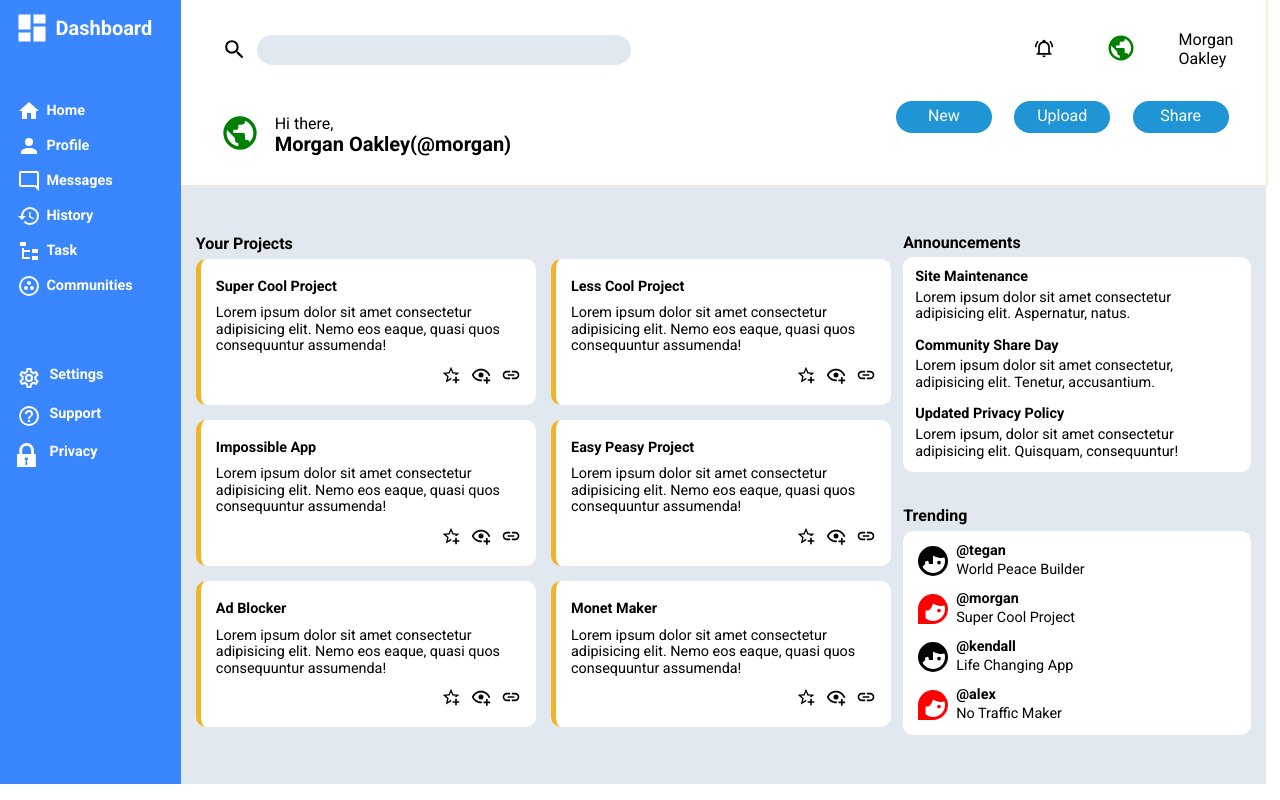
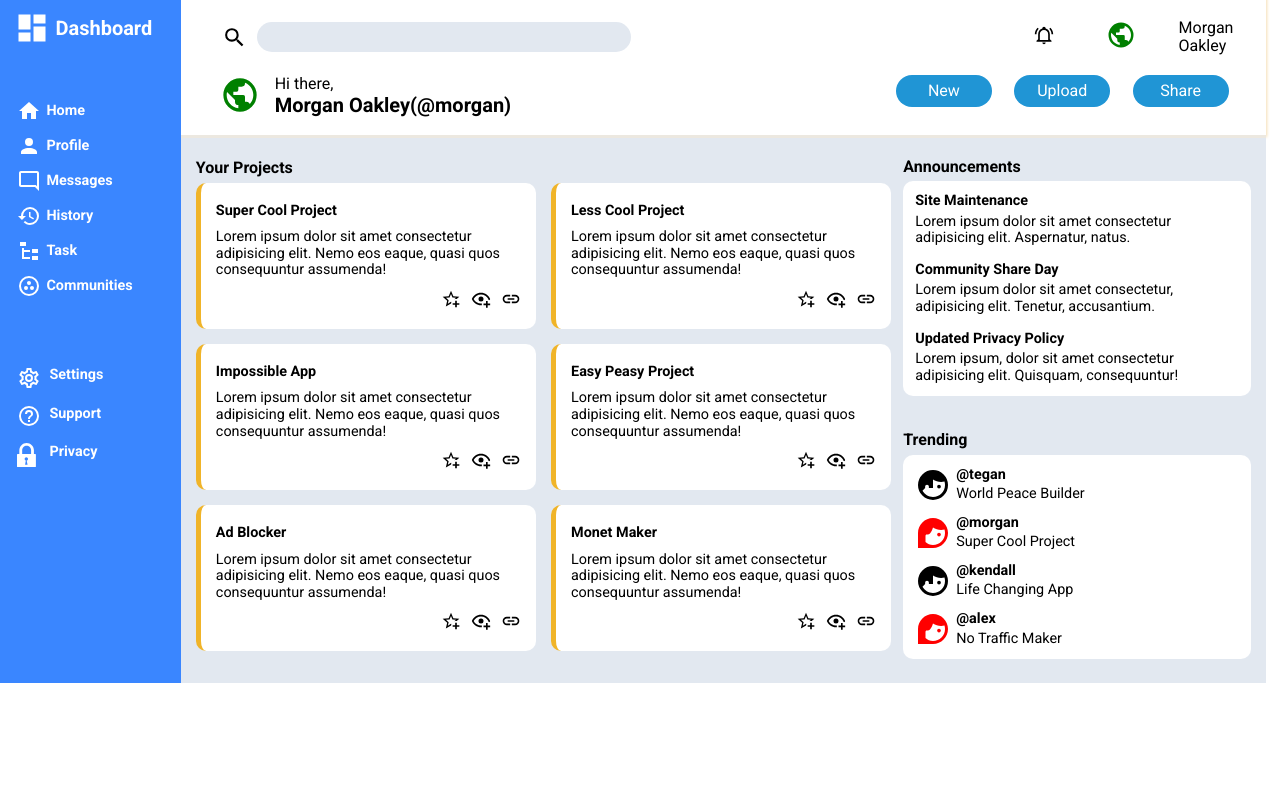
Before and after one commit to ekrat123/admin-dashboard-Top-project, a plain HTML site: page index.html in a window 1280 px wide. Drawn offline with Linux system fonts and the light colour scheme.

Commit message:
some minor bugs fixed.

```diff
--- a/style.css
+++ b/style.css
@@ -6,6 +6,8 @@ body {
   font-family: "Roboto", sans-serif;
   margin: 0;
   padding: 0;
+  height: 100vh;
+  width: 98.9vw;
 }
 
 .container {
@@ -15,8 +17,6 @@ body {
   grid-template-areas:
     "sidebar header"
     "sidebar main";
-  height: 98vh;
-  width: 98.9vw;
 }
 
 header {
@@ -53,7 +53,7 @@ header {
   border-radius: 20px;
 }
 
-.nav-left .name {
+.nav-name .name {
   font-weight: 700;
   font-size: 1.25rem;
 }
@@ -105,7 +105,6 @@ label[for="search"] svg {
   margin-left: 2%;
   display: flex;
   gap: 15px;
-  align-items: center;
 }
 .sidebar {
   grid-area: sidebar;
```
